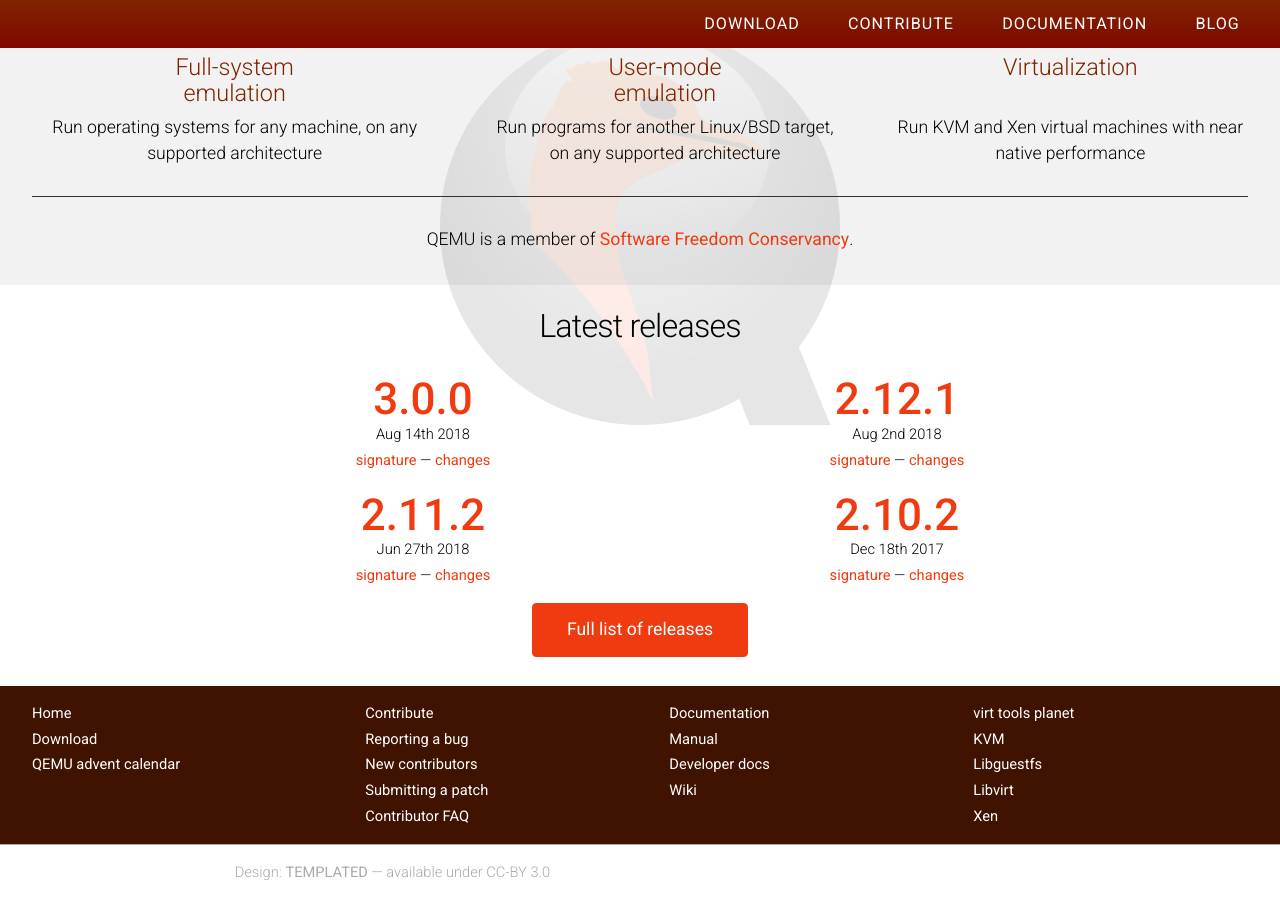
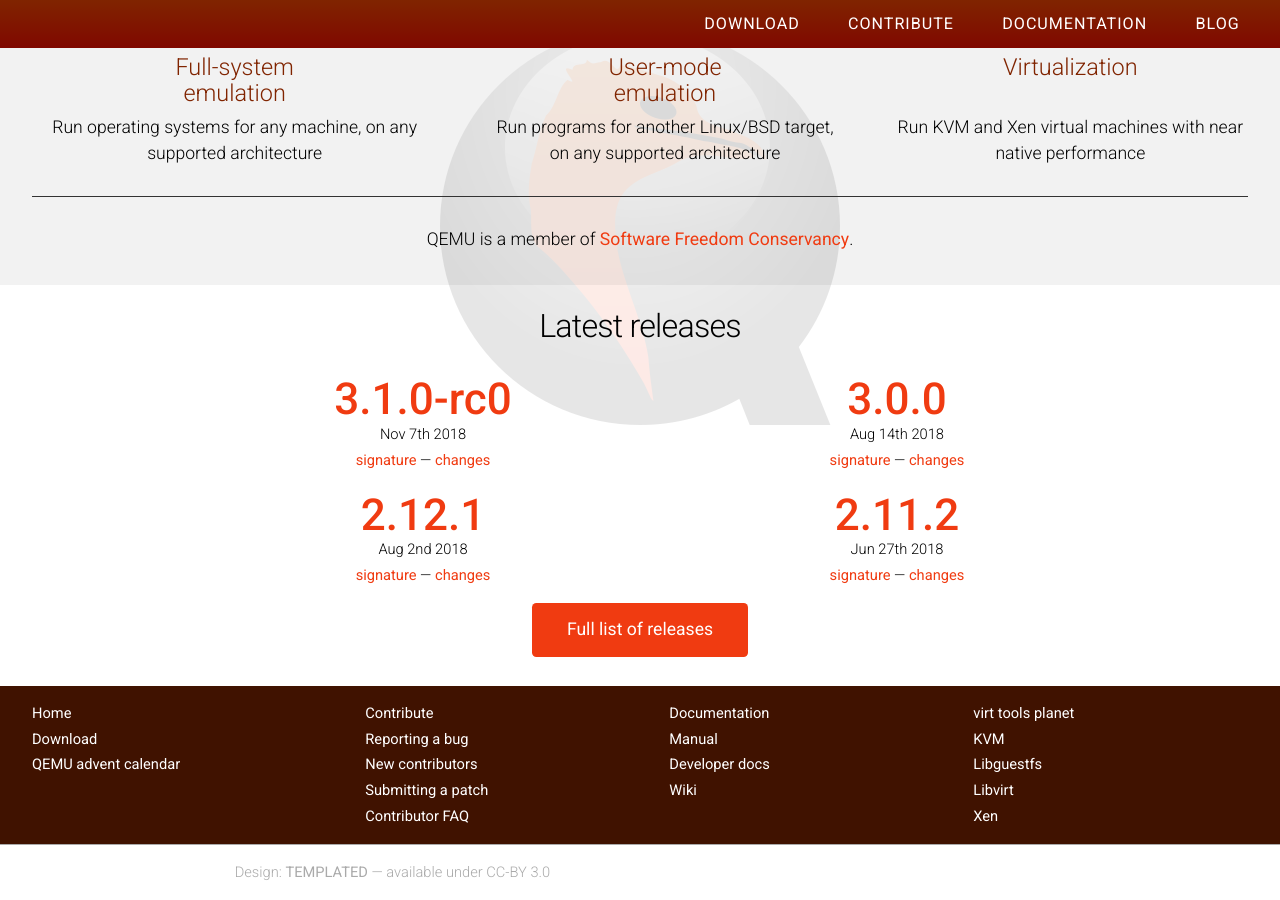
Before and after one commit to qemu/qemu-web, a Jekyll site: the page built from index.html, in a window 1280 px wide and 900 px high, scrolled down 685 px. Built offline with Jekyll 4.4.1, drawn with Linux system fonts in a browser that asks for light colours; nearby versions of some CDN libraries.

Commit message:
add v3.1.0-rc0

```diff
--- a/_data/releases.yml
+++ b/_data/releases.yml
@@ -1,3 +1,6 @@
+- branch: "3.1"
+  patch: 0-rc0
+  date: "Nov 7th 2018"
 - branch: "3.0"
   patch: 0
   date: "Aug 14th 2018"
```
